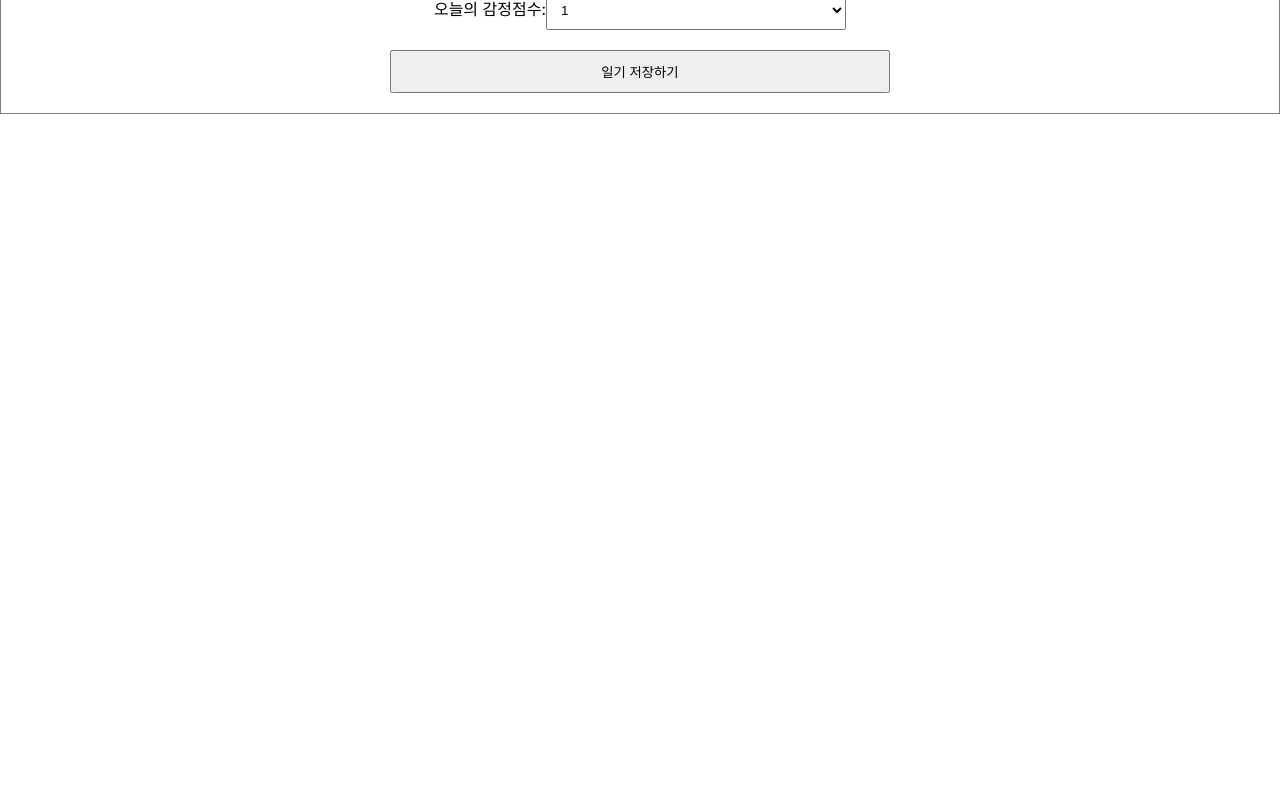
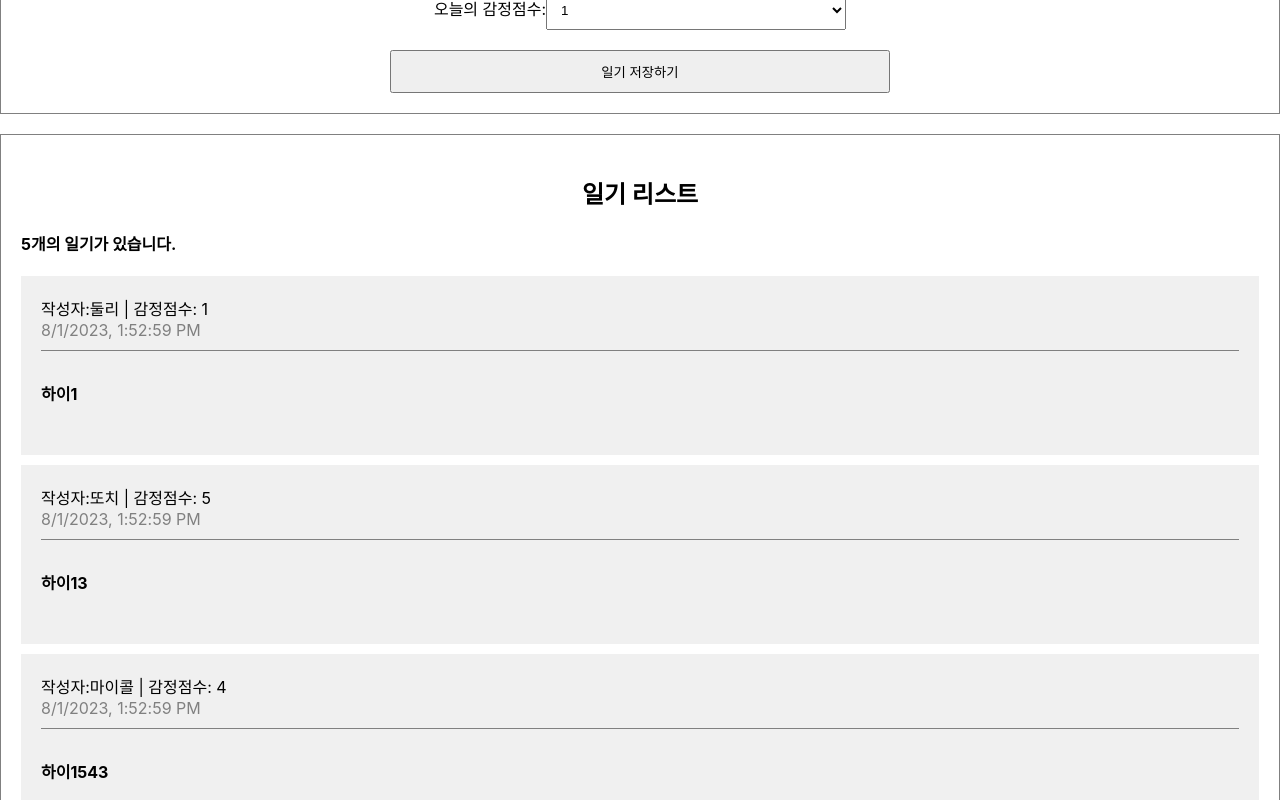
Before and after one commit to Yoonyesol/simple_diary, a React (Create React App) app: page / in a window 1280 px wide. Shown: the part 360-1160 px from the top of the page. Before the commit the page ends 800 px from the top, so only its background shows below. Built offline with nearby package versions, Linux system fonts and the light colour scheme; the HTML template or start-up script is replaced by a standard one.

Commit message:
diaryList 컴포넌트: 리스트 렌더링(조회)

```diff
--- a/src/App.css
+++ b/src/App.css
@@ -25,3 +25,37 @@
   padding: 10px;
   cursor: pointer;
 }
+
+/*List*/
+.DiaryList {
+  border: 1px solid grey;
+  padding: 20px;
+  margin-top: 20px;
+}
+
+.DiaryList h2 {
+  text-align: center;
+}
+
+/*Item*/
+.DiaryItem {
+  background-color: rgb(240, 240, 240);
+  margin-bottom: 10px;
+  padding: 20px;
+}
+
+.DiaryItem .info {
+  border-bottom: 1px solid grey;
+  padding-bottom: 10px;
+  margin-bottom: 10px;
+}
+
+.DiaryItem .date {
+  color: grey;
+}
+
+.DiaryItem .content {
+  font-weight: bold;
+  margin-bottom: 30px;
+  margin-top: 30px;
+}
--- a/src/App.js
+++ b/src/App.js
@@ -1,10 +1,50 @@
 import './App.css';
 import DiaryEditor from './DiaryEditor';
+import DiaryList from './DiaryList';
+
+const dummyList = [
+  {
+    id: 1,
+    author: "둘리",
+    content: "하이1",
+    emotion: 1,
+    created_date: new Date().getTime()  //현재 시간을 ms로 반환
+  },
+  {
+    id: 2,
+    author: "또치",
+    content: "하이13",
+    emotion: 5,
+    created_date: new Date().getTime()
+  },
+  {
+    id: 3,
+    author: "마이콜",
+    content: "하이1543",
+    emotion: 4,
+    created_date: new Date().getTime()
+  },
+  {
+    id: 4,
+    author: "희동이",
+    content: "하이13242",
+    emotion: 5,
+    created_date: new Date().getTime()
+  },
+  {
+    id: 5,
+    author: "고길동",
+    content: "하이13424",
+    emotion: 3,
+    created_date: new Date().getTime()
+  },
+]
 
 function App() {
   return (
     <div className="App">
-      <DiaryEditor/>
+      <DiaryEditor />
+      <DiaryList diaryList={dummyList} />
     </div>
   );
 }
--- a/src/DiaryEditor.js
+++ b/src/DiaryEditor.js
@@ -18,13 +18,11 @@
 
   const handleSubmit = () => {
     if (state.author.length < 1) {  //길이가 1이하인 경우
-      //focus
       authorInput.current.focus();  //authorInput 객체가 가리키는 현재 태그값(input)에 focus
       return; //종료
     }
 
     if (state.content.length < 5) {  //길이가 5이하인 경우
-      //focus
       contentInput.current.focus();
       return; //종료
     }
--- /dev/null
+++ b/src/DiaryItem.js
@@ -0,0 +1,11 @@
+const DiaryItem = ({author, content, created_date, emotion, id}) => {
+  return <div className="DiaryItem">
+    <div className="info">
+      <span>작성자:{author} | 감정점수: {emotion}</span>
+      <br/>
+      <span className="date">{new Date(created_date).toLocaleString()}</span>
+    </div>
+    <div className="content">{content}</div>
+  </div>
+};
+export default DiaryItem;
--- /dev/null
+++ b/src/DiaryList.js
@@ -0,0 +1,19 @@
+import DiaryItem from "./DiaryItem";
+
+//일기 리스트를 렌더링할 컴포넌트
+const DiaryList = ({diaryList}) => {
+  return <div className="DiaryList">
+    <h2>일기 리스트</h2>
+    <h4>{diaryList.length}개의 일기가 있습니다.</h4>
+    <div>
+      {diaryList.map((it)=>(  //it:diaryList의 요소(객체별로)렌더링
+        <DiaryItem key={it.id} {...it} /> //key값과 모든 요소를 spread연산자로 전달
+      ))}
+    </div>
+  </div>
+};
+
+DiaryList.defaultPops = { //dummy데이터가 지정되지 않을 시 지정할 상태
+  diaryList:[]
+}
+export default DiaryList;
```
